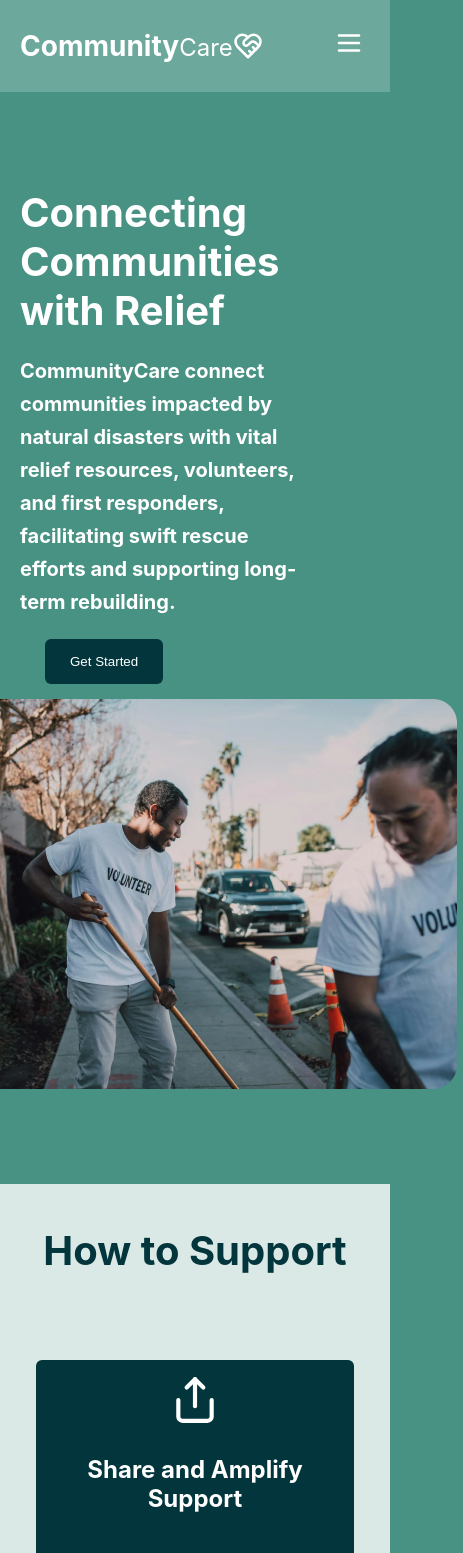
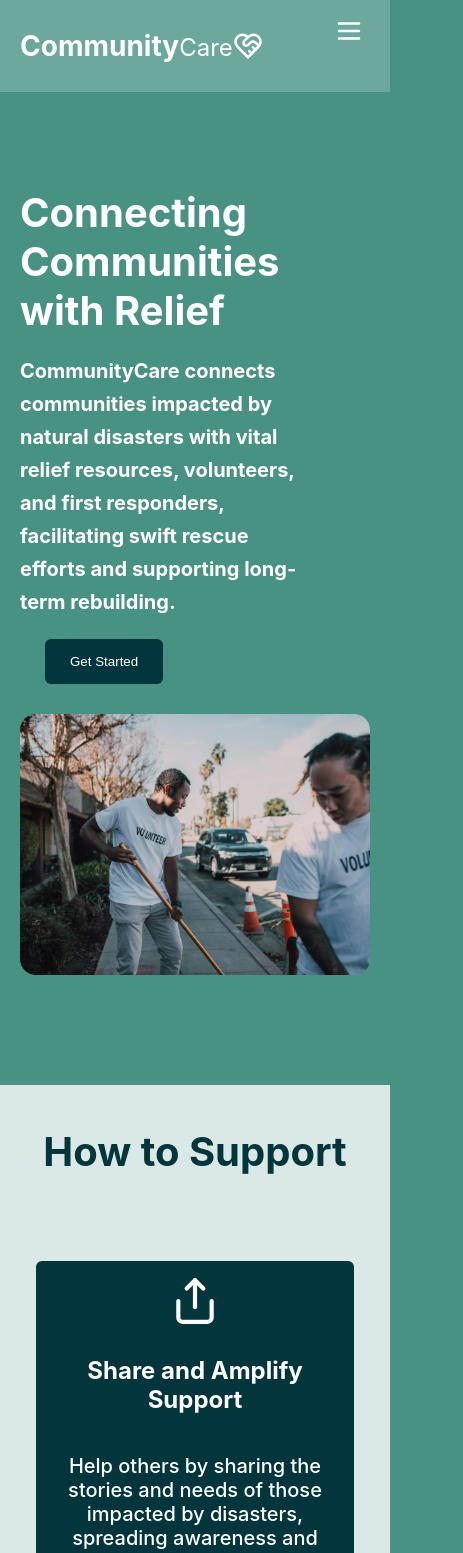
Before and after one commit to Brilynd/CommunityCare, a React (Create React App) app in the folder communitycare_frontend/: page / in a window 390 px wide. Shown: the top 1553 px of the page, 463 px wide, since content can reach past the window. Built offline with nearby package versions, Linux system fonts and the light colour scheme.

Commit message:
Updated for responsiveness

```diff
--- a/communitycare_frontend/src/components/InformationDisplay.css
+++ b/communitycare_frontend/src/components/InformationDisplay.css
@@ -39,3 +39,26 @@
   height: 50%;
   border-radius: 6px;
 }
+@media (max-width: 768px) {
+  .Individual-Display {
+    display: flex;
+    flex-direction: column;
+    justify-content: center;
+    align-items: center;
+  }
+
+  .Individual-Display div {
+    width: 80%;
+    margin: 15px;
+  }
+
+  .Individual-Display img {
+    width: 100%;
+    height: 100%;
+  }
+
+  /* Reverse the column order for the second Individual-Display */
+  .Individual-Display:nth-child(2) {
+    flex-direction: column-reverse;
+  }
+}
--- a/communitycare_frontend/src/components/InformationDisplay.jsx
+++ b/communitycare_frontend/src/components/InformationDisplay.jsx
@@ -7,7 +7,7 @@ const InformationDisplay = () => {
             <div className="Individual-Display">
                 <img src={img2} alt="" />
                 <div>
-                <h1>Addressung FEMA’s Funding Crisis</h1>
+                <h1>Addressing FEMA’s Funding Crisiss</h1>
                 <p>FEMA is projected to face a $2.8 billion decifit as early as February 2025, even with the Fiscal Year 2025 Continuing Resolution. This shortfall threatens their ability to effectively respond to future disasters, leaving many individuals and families vulnerable. Our organization steps in where federal support may alter, ensuring those affected recieve the essentia; help they need. Your contributions are crucial for providing immediate relief and building a strong, more prepared communitry. </p>
                 </div>
             </div>
@@ -15,7 +15,7 @@ const InformationDisplay = () => {
                 <div  className="Individual-Display">
                 <div>
                 <h1>Join Us in Making a Difference</h1>
-                <p>With FEMA facing under funding and the threat of bankruptcy, community support is crucial. Natural disasters can leave families in dire need, and our organization fills the gap left by inadequate federal assistance. By support us, you help provide vital resources and build a stronger, more resiliant community. Together, we can ensure that no one faces the aftermath of disaster alone. Your generosity makes a lasting impact!</p>
+                <p>With FEMA facing under funding and the threat of bankruptcy, community support is crucial. Natural disasters can leave families in dire need, and our organization fills the gap left by inadequate federal assistance. By support us, you help provide vital resources and build a stronger, more resilient community. Together, we can ensure that no one faces the aftermath of disaster alone. Your generosity makes a lasting impact! </p>
                 </div>
                 <img src={img3} alt="" />
 
--- a/communitycare_frontend/src/components/JumboTron.css
+++ b/communitycare_frontend/src/components/JumboTron.css
@@ -34,6 +34,7 @@
     transform: translate(-90%,50%);
 }
 .jumbotronRHS{
+    max-width:50%;
     display: flex;
     justify-content: center;
     align-items: center;
@@ -51,3 +52,28 @@
         margin: 15px auto;
     }
 }
+@media (max-width: 425px) {
+    .jumboTronContainer{
+        display: flex;
+        flex-direction: column;
+    }
+    .overlay{
+        display: none;
+    }
+    .jumbotronRHS{
+        width: 100%;
+        margin: 15px auto;
+    }
+   .jumboTronLHS{
+       width: 100%;
+   }
+   .jumbotronRHS{
+    max-width: 100%;
+   }
+   .jumbotronRHS img{
+    overflow: hidden;
+    max-width: 100%;
+    margin: 15px 0;
+   }
+
+}
--- a/communitycare_frontend/src/components/JumboTron.jsx
+++ b/communitycare_frontend/src/components/JumboTron.jsx
@@ -8,7 +8,7 @@ const JumboTron = ({toggleSignIn,isSignedIn}) => {
         <div className="jumboTronContainer">
             <div className="jumbotronLHS">
             <h1>Connecting Communities with Relief</h1>
-            <p>CommunityCare connect communities impacted by natural disasters with vital relief resources, volunteers, and first responders, facilitating swift rescue efforts and supporting long-term rebuilding.</p>
+            <p>CommunityCare connects communities impacted by natural disasters with vital relief resources, volunteers, and first responders, facilitating swift rescue efforts and supporting long-term rebuilding.            </p>
             {!isSignedIn ?<PrimaryBtn text="Get Started" onClick={() => toggleSignIn()} />:<PrimaryBtn text="Request Help" onClick={()=>{navigate("/request-help")}} />}
             </div>
             <div className="jumbotronRHS">
--- a/communitycare_frontend/src/components/Navbar.css
+++ b/communitycare_frontend/src/components/Navbar.css
@@ -6,10 +6,12 @@
     justify-content: space-between;
     padding: 10px 20px;
     background-color: rgba(255, 255, 255, 0.2); /* Set background transparency */
+    position: relative;
+    overflow-x: hidden; /* Hide horizontal overflow */
   }
-  .active{
+
+  .active {
     color: #FFF !important;
-
   }
 
   .logo-container {
@@ -24,7 +26,7 @@
   }
 
   .secondaryLogoTxt {
-    font-size: 16;
+    font-size: 16px;
     font-weight: 400;
   }
 
@@ -39,6 +41,10 @@
     font-size: 24px;
     cursor: pointer;
     display: none;
+    position: fixed; /* Fix position to remain visible */
+    top: 15px;
+    right: 20px;
+    z-index: 101;
   }
 
   .links {
@@ -50,15 +56,17 @@
   .link {
     opacity: 1;
     position: relative;
-    color: rgba(255, 255, 255, .5);
+    color: rgba(255, 255, 255, 0.5); /* Matching desktop color */
     text-decoration: none;
     margin-left: 20px;
     font-weight: 500;
     padding: 10px;
   }
-  p{
-    margin:0;
+
+  p {
+    margin: 0;
   }
+
   .nav-link {
     position: relative;
   }
@@ -93,11 +101,12 @@
       display: none; /* Hide links initially */
       flex-direction: column;
       width: 100%;
-      background-color: #333;
-      position: absolute;
+      background-color: rgb(112 167 156);
+            position: fixed; /* Fix position to stay within viewport */
       top: 60px;
       left: 0;
       z-index: 100;
+      padding: 10px 0;
     }
 
     .links.show {
@@ -108,5 +117,12 @@
       margin-left: 0;
       padding: 15px;
       text-align: center;
+      color: rgba(255, 255, 255, 0.8); /* Make mobile text color slightly bolder */
+      border-bottom: 1px solid rgba(255, 255, 255, 0.1); /* Divider line between items */
+    }
+
+    .link:hover {
+      color: #FFF;
+      background-color: rgba(255, 255, 255, 0.1); /* Subtle hover effect */
     }
   }
--- a/communitycare_frontend/src/components/ViewRequests.css
+++ b/communitycare_frontend/src/components/ViewRequests.css
@@ -167,6 +167,7 @@ label {
 
 @media (max-width: 576px) {
   .map-container {
+    overflow-x: visible !important;
     height: 300px; /* Reduce height for small screens */
   }
 
--- a/communitycare_frontend/src/components/ViewRequests.jsx
+++ b/communitycare_frontend/src/components/ViewRequests.jsx
@@ -56,7 +56,7 @@ const ViewRequests = () => {
               googleMapsApiKey={"AIzaSyDzpbD_LBjyzk7_jQ00DjSF4_r9J5M8MAk"}
             >
               <GoogleMap
-                mapContainerStyle={{ width: "100%", height: "100%" }}
+                mapContainerStyle={{ width: "100%", height: "100%",overflowX:"visible" }}
                 center={mapCenter}
                 zoom={12}
               >
```
